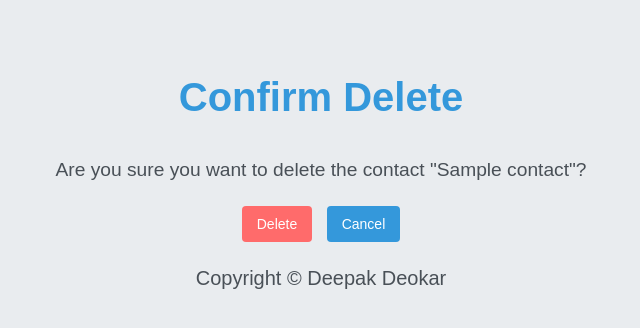
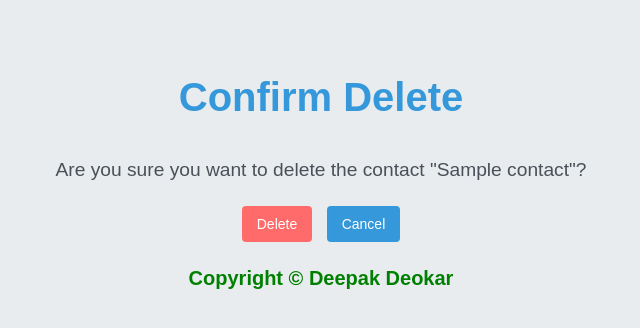
Before and after one commit to deepak-deokar/deepakbalasaheb_deokar, a Django app: page /1/delete/ in a window 1280 px wide. Shown: the top 328 px of the page, without its empty margins (319-959 px from the left). Run offline with Django 4.2, Linux system fonts and the light colour scheme; tables that the repository leaves empty hold one stand-in row (values such as "Sample post").

Commit message:
footer updated

```diff
--- a/Contacts/templates/Contact_confirm_delete.html
+++ b/Contacts/templates/Contact_confirm_delete.html
@@ -66,20 +66,13 @@
     }
 
 
-footer p {
-    text-align: center;
-    font-size: 16px;
-    color: #008000;
-    font-weight: normal;
-    margin-top: 40px;
-}
-
-footer p:before {
-    content: "©Created by ";
-    font-size: 0.8em;
-    color: #6c757d;
-}
-
+    .footer {
+        text-align: center;
+        margin-top: 20px;
+        font-size: 20px;
+        color: #008000;
+        font-weight: bold;
+    }
 </style>
 <body>
     <h1>Confirm Delete</h1>
@@ -93,6 +86,8 @@ footer p:before {
         <a href="{% url 'Contacts:contact_detail' pk=contact.pk %}">Cancel</a>
     </form>
 
-    <p style="text-align: center; font-size: 20px;">Copyright © Deepak Deokar</p>
+    <div class="footer">
+        Copyright © Deepak Deokar
+    </div>
 </body>
 </html>
```
